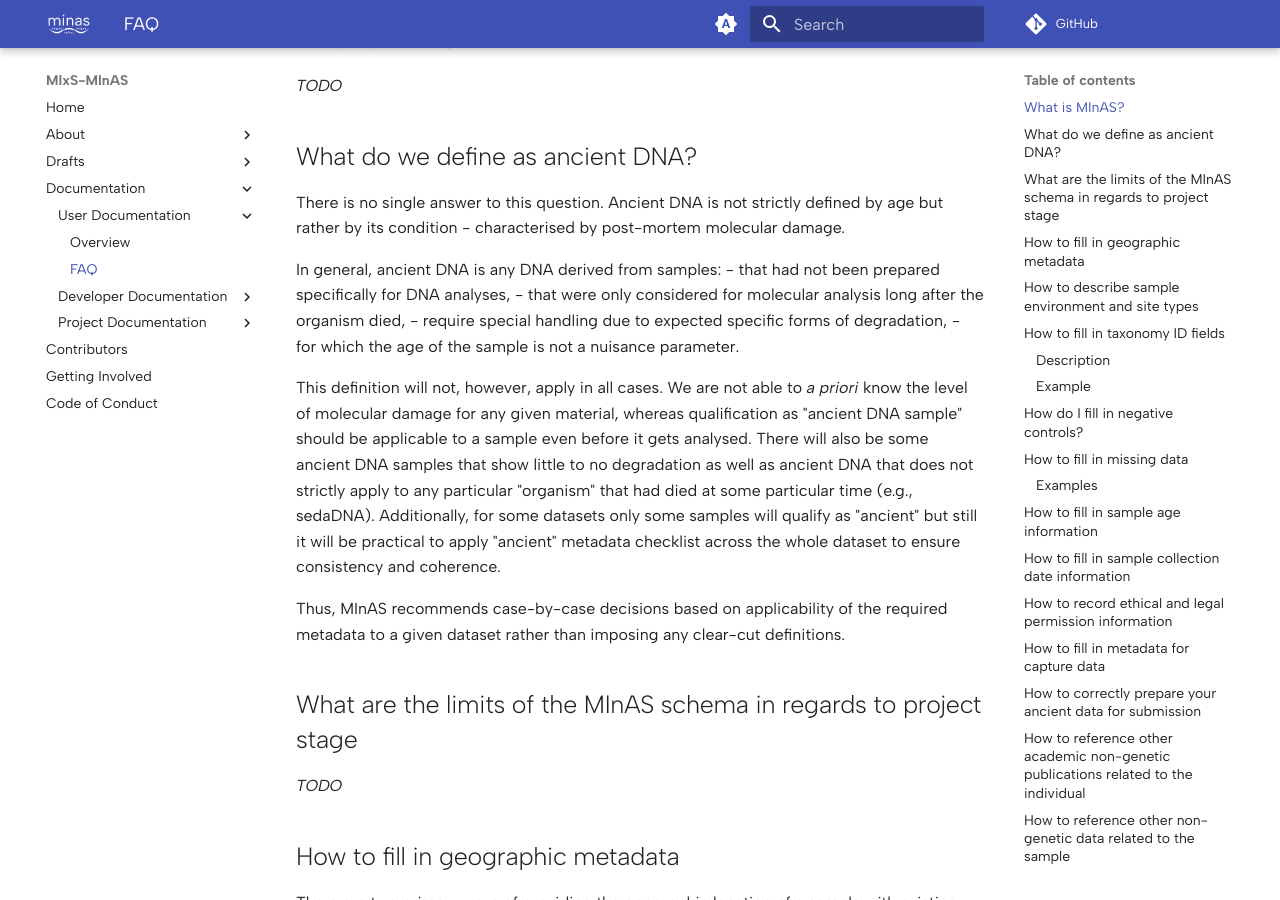
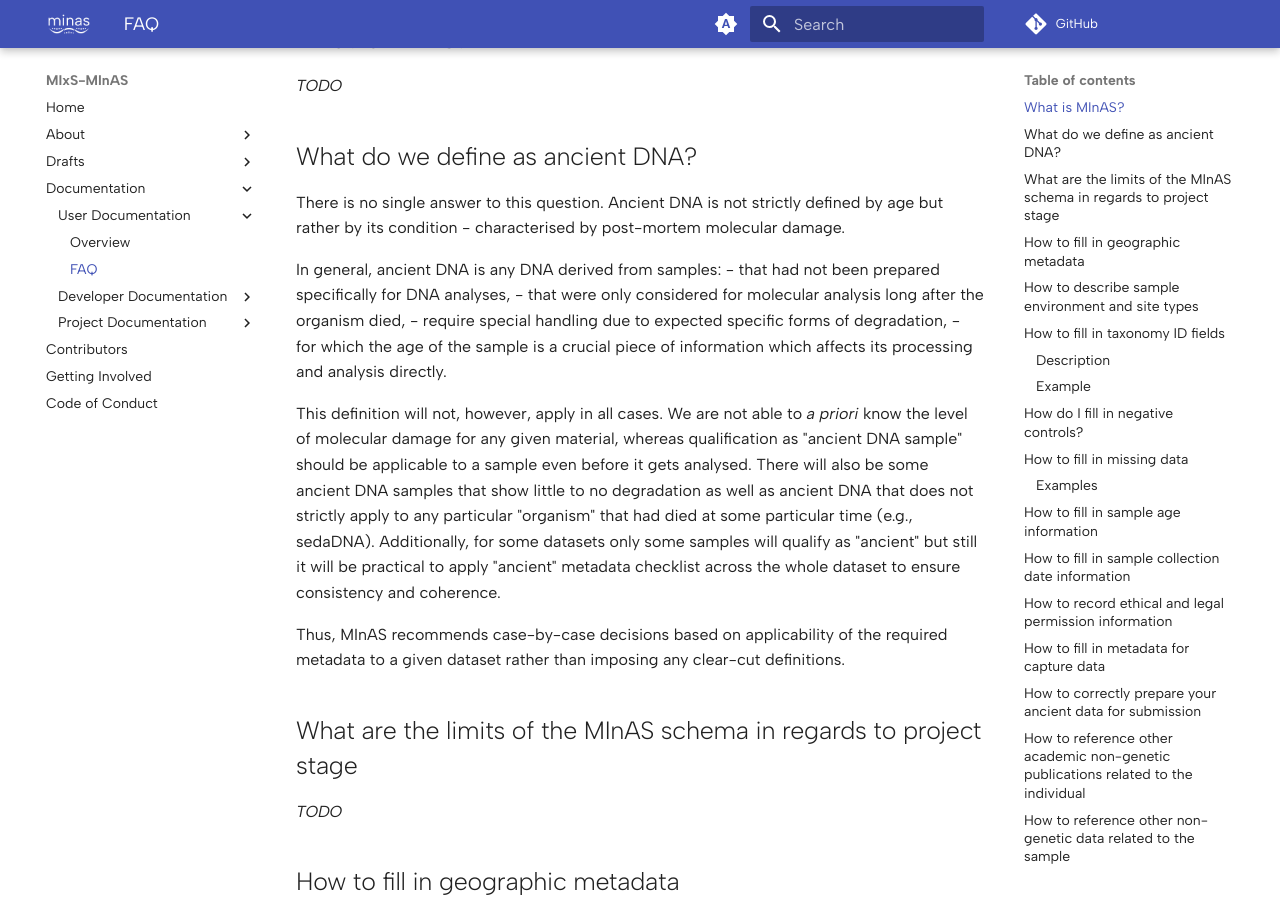
Before and after one commit to MIxS-MInAS/MIxS-MInAS.github.io, an MkDocs documentation site: the page built from docs/documentation/user-documentation/faq.md, in a window 1280 px wide and 900 px high, scrolled down 419 px. Built offline with MkDocs 1.6.1 and Material for MkDocs 9.7.7, drawn with Linux system fonts in a browser that asks for light colours; comment, search, counter and statistics services are not loaded.

Commit message:
Update docs/documentation/user-documentation/faq.md
Co-authored-by: Deon de Jager <dejager4@gmail.com>

```diff
--- a/docs/documentation/user-documentation/faq.md
+++ b/docs/documentation/user-documentation/faq.md
@@ -23,7 +23,7 @@ In general, ancient DNA is any DNA derived from samples:
   - that had not been prepared specifically for DNA analyses,
   - that were only considered for molecular analysis long after the organism died,
   - require special handling due to expected specific forms of degradation,
-  - for which the age of the sample is not a nuisance parameter.
+  - for which the age of the sample is a crucial piece of information which affects its processing and analysis directly.
 
 This definition will not, however, apply in all cases.
 We are not able to _a priori_ know the level of molecular damage for any given material, whereas qualification as "ancient DNA sample" should be applicable to a sample even before it gets analysed.
```
